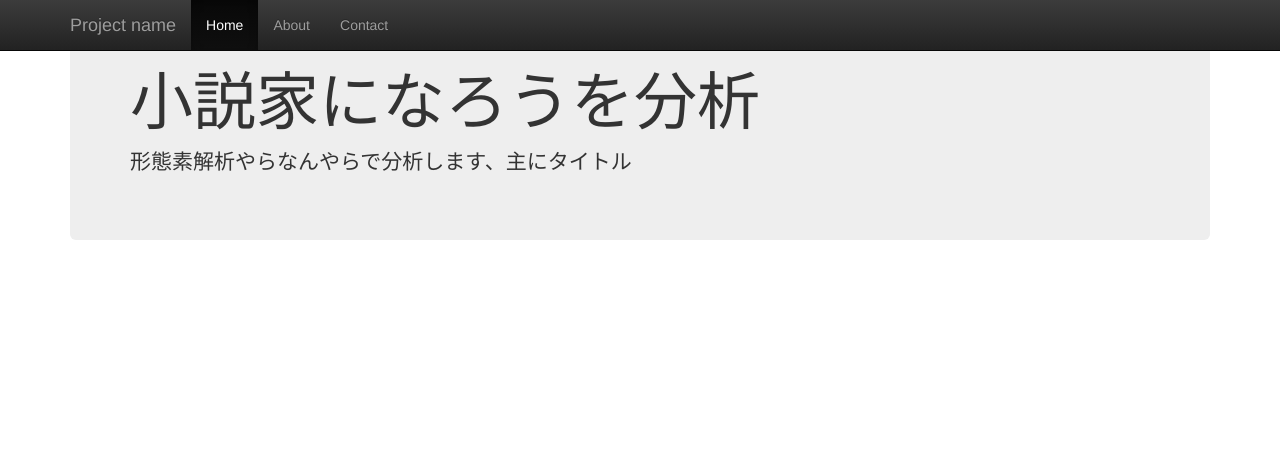
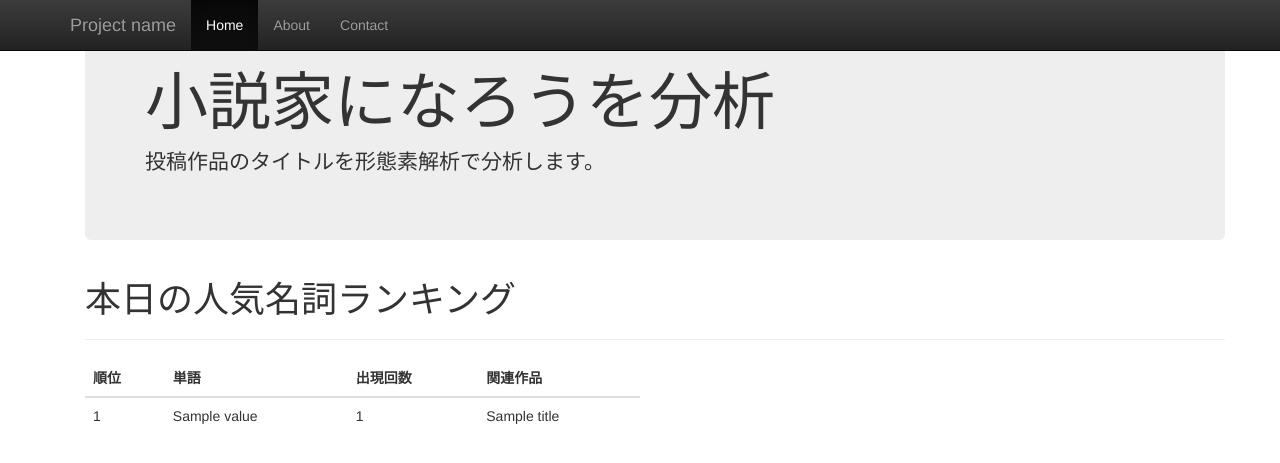
Before and after one commit to sbhr/narou, a Django app: template django/analysis/templates/analysis/index.html in a window 1280 px wide. Shown: the top 463 px of the page. Run offline with Django 3.2, Linux system fonts and the light colour scheme; the template is opened without the code that fills it: most values are stand-ins (such as "Sample title", 1, 10 or a date in 2020); some libraries are stand-ins or nearby versions.

Commit message:
update top page

```diff
--- a/django/analysis/templates/analysis/index.html
+++ b/django/analysis/templates/analysis/index.html
@@ -7,8 +7,37 @@
 {% endblock %}
 
 {% block content %}
-<div class="jumbotron">
-	<h1>小説家になろうを分析</h1>
-	<p>形態素解析やらなんやらで分析します、主にタイトル</p>
+<div class="container theme-showcase" role="main">
+	<div class="jumbotron">
+		<h1>小説家になろうを分析</h1>
+		<p>投稿作品のタイトルを形態素解析で分析します。</p>
+	</div>
+	<div class="page-header">
+		<h1>本日の人気名詞ランキング</h1>
+	</div>
+	<div class="row">
+		<div class="col-md-6">
+			<table class="table">
+				<thead>
+					<tr>
+						<th>順位</th>
+						<th>単語</th>
+						<th>出現回数</th>
+						<th>関連作品</th>
+					</tr>
+				</thead>
+				<tbody>
+					{% for word in words %}
+					<tr>
+						<td>{{ forloop.counter }}</td>
+						<td>{{ word.value }}</td>
+						<td>{{ word.num_words }}</td>
+						<td>{{ word.related_novels.0.title.name }}</td>
+					</tr>
+					{% endfor %}
+				</tbody>
+			</table>
+		</div>
+	</div>
 </div>
 {% endblock content %}
--- a/django/analysis/templates/base.html
+++ b/django/analysis/templates/base.html
@@ -17,7 +17,7 @@
 	{% block extrahead %}{% endblock %}
   </head>
 
-  <body>
+  <body role="document" data-feedly-mini="yes">
 
     <nav class="navbar navbar-inverse navbar-fixed-top">
       <div class="container">
```
Also changed, not shown: django/analysis/views.py (+12 -3 lines).
